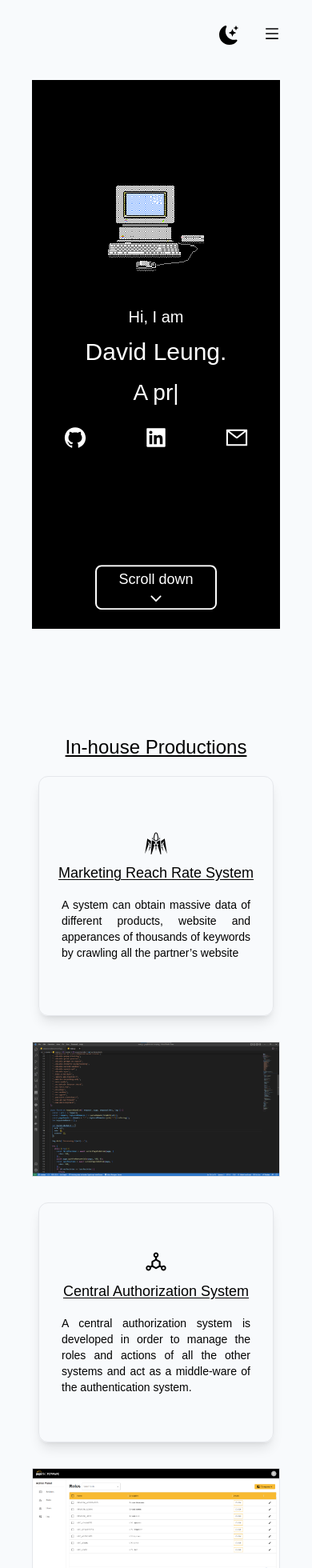
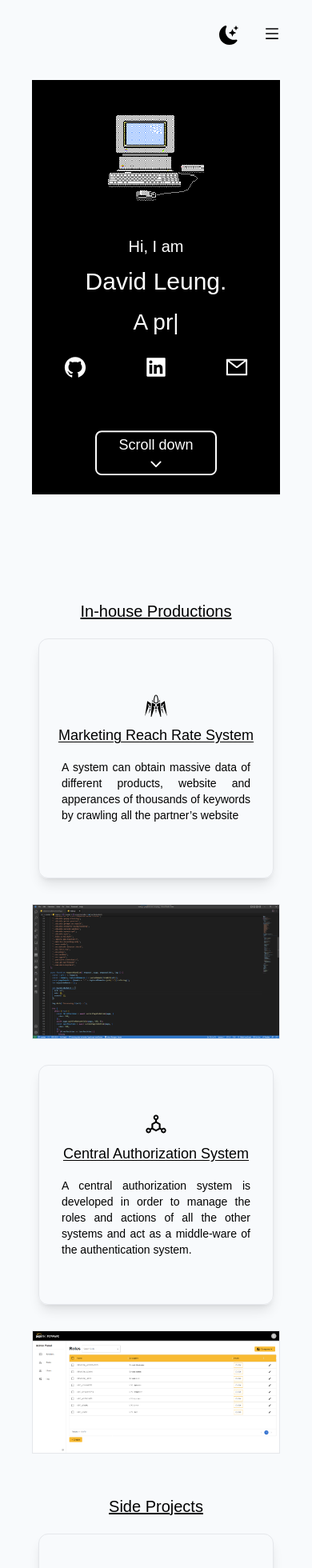
Before and after one commit to davidleungch/my_lab, a React (Vite) app: page / in a window 390 px wide. Shown: the top 1960 px of the page at 80% size. Built offline with nearby package versions, Linux system fonts and the light colour scheme.

Commit message:
layout update

```diff
--- a/src/components/About.jsx
+++ b/src/components/About.jsx
@@ -9,7 +9,7 @@ const About = ({ aboutRef, projectsRef }) => {
   return (
     <div
       ref={aboutRef}
-      className="max-md:pt-32 md:pt-64 mt-20 scroll-m-28 text-center bg-black text-white dark:border"
+      className="max-md:pt-10 md:pt-64 mt-20 scroll-m-28 text-center bg-black text-white dark:border"
     >
       <div className="md:flex md:flex-row-reverse md:justify-around">
         <div>
@@ -72,7 +72,7 @@ const About = ({ aboutRef, projectsRef }) => {
           </div>
         </div>
       </div>
-      <div className="pt-40 pb-4 md:pt-48">
+      <div className="pt-20 pb-4 md:pt-48">
         <div className="w-full flex justify-center">
           <div
             className="w-36 cursor-pointer animate-bounce outline outline-offset-2 outline-2 rounded "
--- a/src/components/Projects.jsx
+++ b/src/components/Projects.jsx
@@ -28,7 +28,7 @@ const Projects = ({ projectsRef }) => {
 
   return (
     <div ref={projectsRef} className="pt-[100px] pb-10 my-3 scroll-m-26 ">
-      <div className="flex justify-center text-2xl md:text-3xl underline px-10 py-5">
+      <div className="flex justify-center text-xl md:text-3xl underline px-10 py-5">
         In-house Productions
       </div>
       <div className="xl:flex xl:mt-8 xl:items-center">
@@ -81,7 +81,7 @@ const Projects = ({ projectsRef }) => {
           </div>
         </div>
       </div>
-      <div className="flex justify-center mt-8 text-2xl md:text-3xl underline px-10 py-5">
+      <div className="flex justify-center mt-8 text-xl md:text-3xl underline px-10 py-5">
         Side Projects
       </div>
       <div className="xl:flex xl:mt-8 xl:items-center">
```
